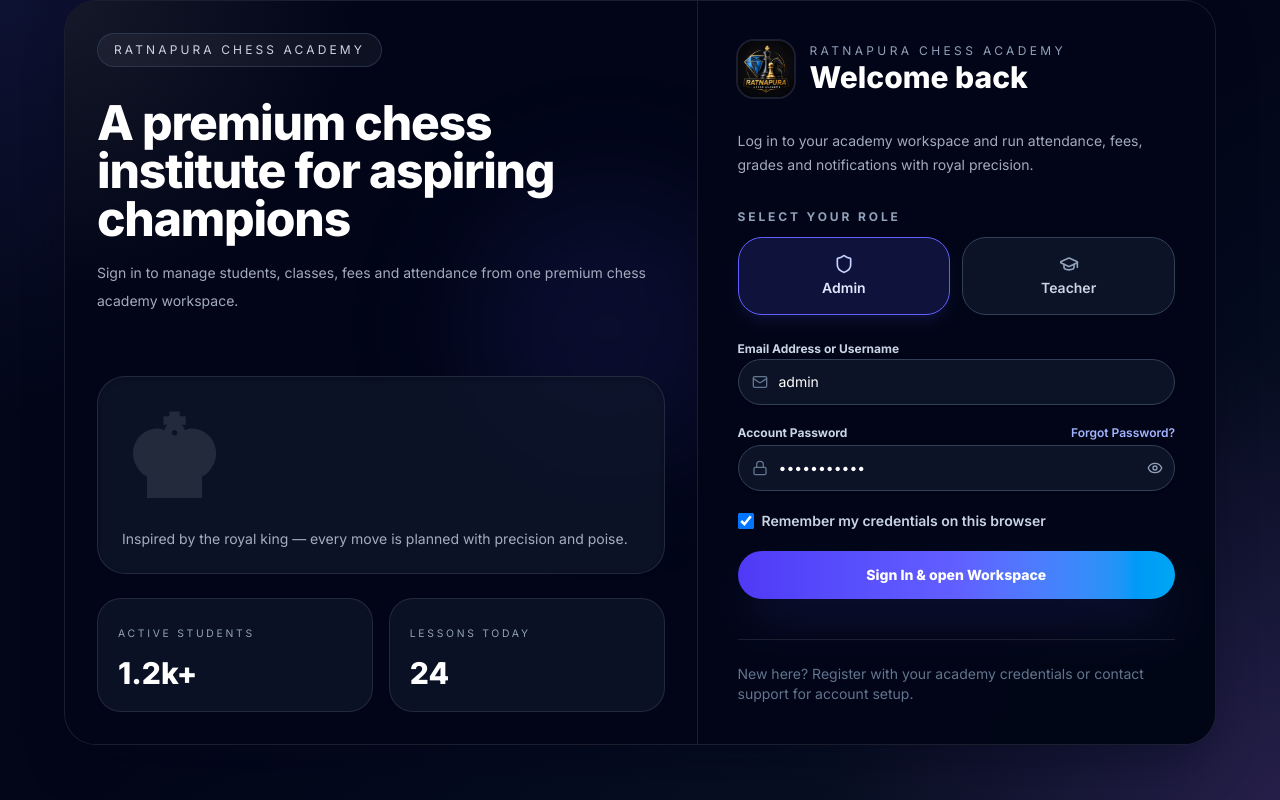
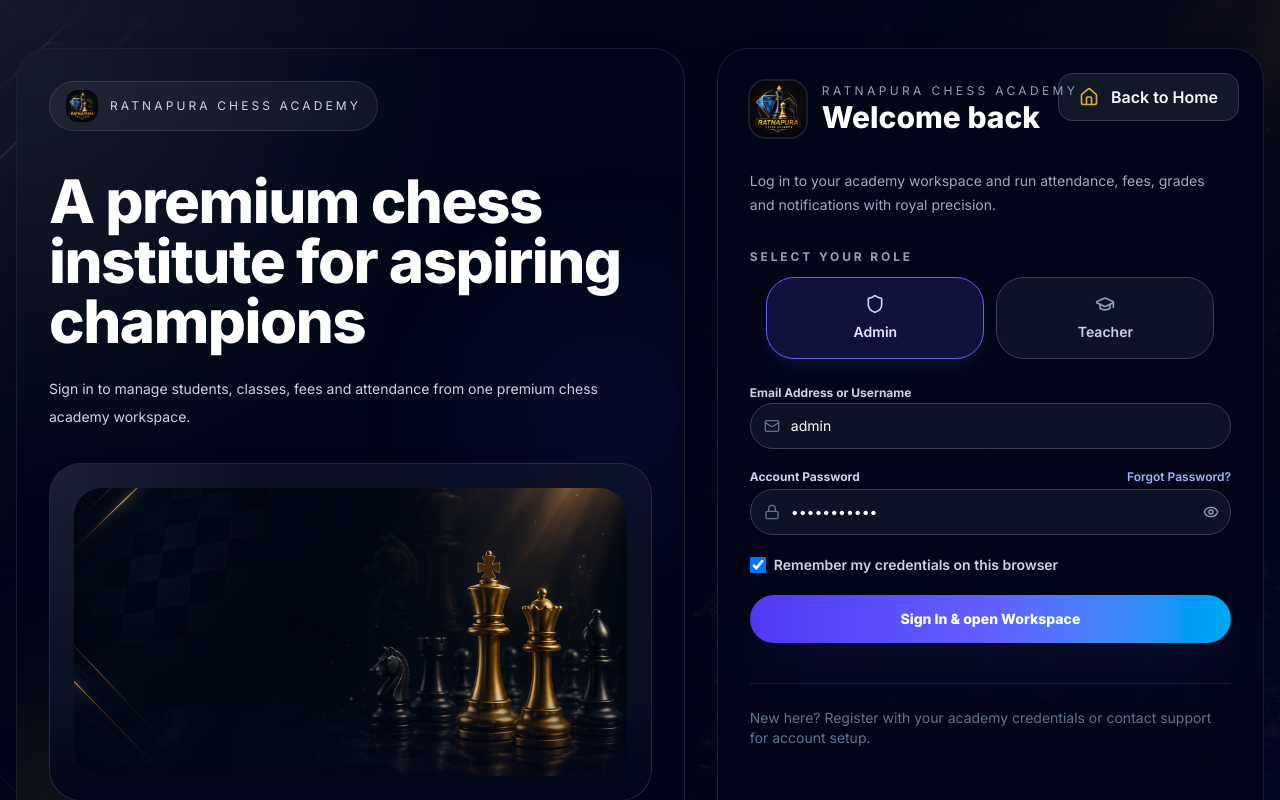
Before and after one commit to LihiniAthukorala/Academy-System, a React (Vite) app: page /login in a window 1280 px wide. Shown: the top 800 px of the page. Built offline with nearby package versions, Linux system fonts and the light colour scheme.

Commit message:
Enhance UI components in Sidebar, Dashboard, and Login pages; add background image for improved aesthetics

```diff
--- a/src/components/Sidebar.jsx
+++ b/src/components/Sidebar.jsx
@@ -121,13 +121,14 @@ export const Sidebar = ({ isCollapsed, setIsCollapsed, isMobileOpen, setIsMobile
                             to={item.path}
                             onClick={() => setIsMobileOpen(false)}
                             className={({ isActive }) =>
-                                `flex items-center gap-3 px-4 py-3 rounded-3xl text-sm font-semibold transition-all duration-200 group relative ${isActive
+                                `relative flex items-center gap-3 px-4 py-3 rounded-3xl text-sm font-semibold transition-all duration-200 group ${isActive
                                     ? 'bg-violet-100/90 text-violet-700 shadow-[0_10px_30px_-20px_rgba(79,70,229,0.45)] border-l-4 border-violet-500'
-                                    : 'text-slate-700 hover:bg-slate-100 dark:text-slate-300 dark:hover:bg-slate-900/80 hover:text-slate-900'
+                                    : 'text-slate-700 dark:text-slate-300 hover:bg-[rgba(255,255,255,0.07)] hover:text-[#F8FAFC] dark:hover:text-[#F8FAFC] hover:border hover:border-[rgba(212,175,55,0.15)]'
                                 }`
                             }
                         >
-                            <Icon className="w-5 h-5 shrink-0 transition-transform group-hover:scale-110 ${isActive ? 'text-violet-600' : 'text-slate-500'}" />
+                            <span className="pointer-events-none absolute left-0 top-1/2 h-8 w-1 -translate-y-1/2 rounded-full bg-transparent transition-all duration-200 group-hover:bg-[#D4AF37] opacity-0 group-hover:opacity-100" />
+                            <Icon className={`w-5 h-5 shrink-0 transition-transform duration-200 group-hover:scale-110 ${isActive ? 'text-violet-600' : 'text-slate-500 group-hover:text-[#D4AF37]'}`} />
                             {!isCollapsed && <span className="flex-1 truncate">{item.label}</span>}
 
                             {/* Badge count */}
--- a/src/pages/Dashboard.jsx
+++ b/src/pages/Dashboard.jsx
@@ -223,24 +223,29 @@ export const Dashboard = () => {
                         </div>
                     </div>
 
-                    <div className="relative hidden overflow-hidden rounded-[2.25rem] border border-white/10 bg-white/5 p-6 shadow-[0_40px_120px_-50px_rgba(0,0,0,0.8)] backdrop-blur-xl lg:block">
-                        <div className="absolute inset-0 bg-[radial-gradient(circle_at_top_left,_rgba(255,255,255,0.08),transparent_45%)]" />
+                    <div className="group relative hidden overflow-hidden rounded-[2.25rem] border border-[rgba(212,175,55,0.18)] bg-slate-950/25 p-6 shadow-[0_40px_120px_-50px_rgba(0,0,0,0.8)] backdrop-blur-xl lg:block transition-transform duration-300 hover:-translate-y-0.5">
+                        <div className="absolute inset-0 bg-[radial-gradient(circle_at_top_right,_rgba(212,175,55,0.14),transparent_28%)]" />
                         <div className="absolute inset-0 bg-[radial-gradient(circle_at_bottom_right,_rgba(79,70,229,0.14),transparent_35%)]" />
+                        <div className="absolute top-6 right-6 h-36 w-36 rounded-full bg-[#F6D778]/15 blur-3xl opacity-90 pointer-events-none" />
+                        <div className="absolute top-20 right-16 h-24 w-24 rounded-full bg-[#D4AF37]/10 blur-3xl opacity-80 pointer-events-none" />
+                        <div className="absolute left-10 top-32 h-1 w-1 rounded-full bg-[#D4AF37]/40 blur-sm opacity-90" />
+                        <div className="absolute right-14 bottom-20 h-1 w-1 rounded-full bg-[#F6D778]/40 blur-sm opacity-90" />
+                        <div className="absolute left-20 bottom-16 h-2 w-2 rounded-full bg-[#D4AF37]/40 blur-sm opacity-90" />
                         <div className="relative flex h-full items-center justify-center">
-                            <div className="relative h-80 w-60 rounded-[2.25rem] border border-white/15 bg-white/10 shadow-[0_30px_70px_-30px_rgba(255,255,255,0.15)] backdrop-blur-2xl">
-                                <div className="absolute inset-0 rounded-[2.25rem] bg-gradient-to-b from-white/15 to-transparent" />
-                                <div className="absolute left-1/2 top-6 -translate-x-1/2 text-[5.5rem] text-white/90">♔</div>
-                                <div className="absolute bottom-6 left-1/2 -translate-x-1/2 text-sm uppercase tracking-[0.3em] text-slate-300">Glass King</div>
+                            <div className="relative h-80 w-60 rounded-[2.25rem] border border-[rgba(212,175,55,0.2)] bg-white/10 shadow-[0_30px_70px_-30px_rgba(212,175,55,0.18)] backdrop-blur-2xl transition-transform duration-300 group-hover:-translate-y-1">
+                                <div className="absolute inset-0 rounded-[2.25rem] bg-gradient-to-b from-[#F6D778]/15 to-transparent" />
+                                <div className="absolute left-1/2 top-6 -translate-x-1/2 text-[5.5rem] text-[#D4AF37] drop-shadow-[0_0_30px_rgba(212,175,55,0.35)]">♔</div>
+                                <div className="absolute bottom-6 left-1/2 -translate-x-1/2 text-sm uppercase tracking-[0.3em] text-[#F6D778]">Glass King</div>
                             </div>
-                            <div className="absolute right-5 top-12 h-44 w-36 rounded-[2rem] border border-white/15 bg-white/10 shadow-[0_20px_40px_-20px_rgba(255,255,255,0.18)] backdrop-blur-2xl">
-                                <div className="absolute inset-0 rounded-[2rem] bg-gradient-to-b from-white/10 to-transparent" />
-                                <div className="absolute left-1/2 top-8 -translate-x-1/2 text-[5rem] text-white/80">♕</div>
-                                <div className="absolute bottom-5 left-1/2 -translate-x-1/2 text-[0.66rem] uppercase tracking-[0.24em] text-slate-400">Glass Queen</div>
+                            <div className="absolute right-5 top-12 h-44 w-36 rounded-[2rem] border border-[rgba(212,175,55,0.18)] bg-white/10 shadow-[0_20px_40px_-20px_rgba(212,175,55,0.2)] backdrop-blur-2xl transition-transform duration-300 group-hover:-translate-y-1">
+                                <div className="absolute inset-0 rounded-[2rem] bg-gradient-to-b from-[#F6D778]/12 to-transparent" />
+                                <div className="absolute left-1/2 top-8 -translate-x-1/2 text-[5rem] text-[#D4AF37]/95 drop-shadow-[0_0_22px_rgba(212,175,55,0.28)]">♕</div>
+                                <div className="absolute bottom-5 left-1/2 -translate-x-1/2 text-[0.66rem] uppercase tracking-[0.24em] text-[#F6D778]">Glass Queen</div>
                             </div>
                         </div>
-                        <div className="absolute left-6 bottom-10 text-[4rem] text-white/10">♘</div>
-                        <div className="absolute right-8 bottom-24 text-[4.5rem] text-white/10">♖</div>
-                        <div className="absolute left-14 top-24 text-[4rem] text-white/10">♗</div>
+                        <div className="absolute left-6 bottom-10 text-[4rem] text-[#8C641A]/10">♘</div>
+                        <div className="absolute right-8 bottom-24 text-[4.5rem] text-[#8C641A]/10">♖</div>
+                        <div className="absolute left-14 top-24 text-[4rem] text-[#8C641A]/10">♗</div>
                     </div>
                 </div>
             </section>
--- a/src/pages/Login.jsx
+++ b/src/pages/Login.jsx
@@ -2,7 +2,7 @@ import React, { useState } from 'react';
 import { useForm } from 'react-hook-form';
 import { useAcademy } from '../context/AcademyContext';
 import { useNavigate } from 'react-router-dom';
-import { Eye, EyeOff, Lock, Mail, BookOpenCheck, Shield, GraduationCap, UserCircle } from 'lucide-react';
+import { Eye, EyeOff, Home, Lock, Mail, BookOpenCheck, Shield, GraduationCap, UserCircle } from 'lucide-react';
 
 export const Login = () => {
     const { login } = useAcademy();
@@ -37,50 +37,65 @@ export const Login = () => {
     ];
 
     return (
-        <div className="min-h-screen relative overflow-hidden bg-slate-950 text-slate-100">
-            <div className="absolute inset-0 bg-chessboard opacity-25 pointer-events-none"></div>
-            <div className="absolute inset-0 bg-gradient-to-br from-slate-950 via-slate-950/95 to-slate-900/85 pointer-events-none"></div>
-            <div className="absolute inset-0 bg-[radial-gradient(circle_at_top_left,_rgba(99,102,241,0.12),transparent_28%),radial-gradient(circle_at_bottom_right,_rgba(168,85,247,0.16),transparent_30%)] pointer-events-none"></div>
-
-            <div className="relative z-10 mx-auto grid w-full max-w-6xl overflow-hidden rounded-[2rem] border border-white/10 bg-slate-950/95 shadow-2xl shadow-slate-950/40 sm:grid-cols-[1.1fr_0.9fr]">
-                <div className="relative hidden overflow-hidden border-r border-white/10 bg-slate-950/90 p-8 sm:flex flex-col justify-between">
-                    <div className="absolute inset-0 bg-[radial-gradient(circle_at_top_left,_rgba(255,255,255,0.08),transparent_30%)] pointer-events-none"></div>
-                    <div className="absolute right-[-8%] top-1/4 h-[280px] w-[280px] rounded-full bg-indigo-500/10 blur-3xl pointer-events-none"></div>
-                    <div className="relative z-10 flex h-full flex-col justify-between gap-8">
+        <div className="min-h-screen bg-slate-950 text-slate-100 relative overflow-hidden">
+            <div className="absolute inset-0 bg-[url('/bc.png')] bg-center bg-cover opacity-10 pointer-events-none" />
+            <div className="absolute inset-0 bg-[radial-gradient(circle_at_top_left,_rgba(255,255,255,0.08),transparent_35%),radial-gradient(circle_at_bottom_right,_rgba(79,70,229,0.08),transparent_35%)] pointer-events-none" />
+            <div className="absolute inset-0 bg-chessboard opacity-6 pointer-events-none" />
+            <div className="relative mx-auto flex min-h-screen w-full max-w-[1440px] items-center justify-center px-4 py-12">
+                <div className="grid w-full gap-8 lg:grid-cols-[1.1fr_0.9fr]">
+                    <div className="relative overflow-hidden rounded-[2rem] border border-white/10 bg-slate-950/90 p-8 shadow-2xl shadow-slate-950/40">
+                        <div className="absolute inset-0 bg-[radial-gradient(circle_at_top_left,_rgba(255,255,255,0.1),transparent_40%)] opacity-80" />
+                        <div className="absolute right-[-8%] top-1/4 h-[260px] w-[260px] rounded-full bg-[#4F46E5]/10 blur-3xl" />
+                        <div className="absolute left-[-8%] bottom-10 h-[240px] w-[240px] rounded-full bg-[#D4AF37]/10 blur-3xl" />
+                        <div className="relative z-10 flex min-h-[620px] flex-col justify-between gap-8">
                             <div>
-                            <span className="inline-flex items-center gap-2 rounded-full border border-slate-700/70 bg-white/5 px-4 py-2 text-xs uppercase tracking-[0.26em] text-slate-300">
+                                <div className="inline-flex items-center gap-3 rounded-full border border-white/10 bg-white/5 px-4 py-2 text-xs uppercase tracking-[0.26em] text-slate-300">
+                                    <img src="/ratnapura-logo.jpeg" alt="Ratnapura Chess Academy" className="h-8 w-8 rounded-xl object-cover" />
                                     Ratnapura Chess Academy
-                            </span>
-                            <h1 className="mt-8 text-4xl font-extrabold tracking-tight text-white sm:text-5xl">
+                                </div>
+                                <h1 className="mt-10 text-4xl font-black tracking-tight text-white sm:text-5xl lg:text-6xl">
                                     A premium chess institute for aspiring champions
                                 </h1>
-                            <p className="mt-4 max-w-xl text-sm leading-7 text-slate-300/80">
+                                <p className="mt-6 max-w-xl text-sm leading-7 text-slate-300">
                                     Sign in to manage students, classes, fees and attendance from one premium chess academy workspace.
                                 </p>
                             </div>
 
-                        <div className="grid gap-6">
-                            <div className="rounded-[1.75rem] border border-white/10 bg-slate-900/75 p-6 shadow-inner shadow-slate-950/25">
-                                <div className="text-[7rem] font-black leading-none text-white/10 select-none">♚</div>
-                                <p className="mt-4 text-sm text-slate-300/80">
-                                    Inspired by the royal king — every move is planned with precision and poise.
-                                </p>
+                            <div className="relative overflow-hidden rounded-[2rem] border border-white/10 bg-slate-900/65 p-6 shadow-2xl shadow-slate-950/30 backdrop-blur-xl">
+                                <div className="absolute inset-0 bg-[radial-gradient(circle_at_top_left,_rgba(255,255,255,0.08),transparent_30%)]" />
+                                <img
+                                    src="/bc.png"
+                                    alt="Chess hero"
+                                    className="mx-auto h-72 w-full rounded-[1.75rem] object-cover opacity-90"
+                                />
+                                <div className="absolute inset-x-0 bottom-0 h-28 bg-gradient-to-t from-slate-950 to-transparent" />
                             </div>
+
                             <div className="grid gap-4 sm:grid-cols-2">
-                                <div className="rounded-3xl border border-white/10 bg-slate-900/70 p-5">
-                                    <span className="text-[0.65rem] uppercase tracking-[0.26em] text-slate-400">Active Students</span>
-                                    <p className="mt-3 text-3xl font-extrabold text-white">1.2k+</p>
+                                <div className="rounded-[1.75rem] border border-white/10 bg-white/10 p-5 shadow-[0_30px_70px_-40px_rgba(255,255,255,0.12)] backdrop-blur-xl">
+                                    <p className="text-[0.65rem] uppercase tracking-[0.3em] text-slate-400">Active Students</p>
+                                    <p className="mt-3 text-3xl font-black text-white">1.2k+</p>
                                 </div>
-                                <div className="rounded-3xl border border-white/10 bg-slate-900/70 p-5">
-                                    <span className="text-[0.65rem] uppercase tracking-[0.26em] text-slate-400">Lessons Today</span>
-                                    <p className="mt-3 text-3xl font-extrabold text-white">24</p>
-                                </div>
+                                <div className="rounded-[1.75rem] border border-white/10 bg-white/10 p-5 shadow-[0_30px_70px_-40px_rgba(255,255,255,0.12)] backdrop-blur-xl">
+                                    <p className="text-[0.65rem] uppercase tracking-[0.3em] text-slate-400">Lessons Today</p>
+                                    <p className="mt-3 text-3xl font-black text-white">24</p>
                                 </div>
                             </div>
                         </div>
                     </div>
 
-                <div className="relative bg-slate-950/90 p-8 sm:p-10">
+                    <div className="relative overflow-hidden rounded-[2rem] border border-white/10 bg-slate-950/95 p-8 shadow-2xl shadow-slate-950/40">
+                        <button
+                            type="button"
+                            onClick={() => navigate('/')}
+                            className="group mx-auto mb-6 flex h-12 w-full max-w-[320px] items-center justify-center gap-3 rounded-[14px] border border-[#2D3A56] bg-[#111827] px-5 text-[16px] font-semibold text-[#F8FAFC] transition duration-250 ease-out hover:border-[#D4AF37] hover:bg-[#1A2438] hover:text-[#D4AF37] active:scale-[0.98] sm:absolute sm:right-6 sm:top-6 sm:mx-0 sm:w-auto"
+                            style={{ fontFamily: 'Inter, sans-serif' }}
+                        >
+                            <Home className="w-5 h-5 text-[#D4AF37] transition-transform duration-250 group-hover:scale-105" />
+                            <span>Back to Home</span>
+                        </button>
+
+                        <div className="relative z-10">
                             <div className="mb-8 flex items-center gap-4">
                                 <img src="/ratnapura-logo.jpeg" alt="Ratnapura Chess Academy logo" className="h-14 w-14 rounded-2xl object-cover ring-2 ring-white/10" />
                                 <div>
@@ -107,7 +122,7 @@ export const Login = () => {
                                                     key={role.id}
                                                     type="button"
                                                     onClick={() => setSelectedRole(role.id)}
-                                            className={`flex flex-col items-center justify-center gap-1 rounded-3xl border px-3 py-4 text-center text-sm font-semibold transition-all duration-200 ${isSelected
+                                                    className={`flex flex-col items-center justify-center gap-2 rounded-[1.75rem] border px-4 py-4 text-center text-sm font-semibold transition-all duration-200 ${isSelected
                                                         ? 'border-indigo-500 bg-indigo-500/15 text-indigo-100 shadow-lg shadow-indigo-500/10'
                                                         : 'border-slate-700 bg-slate-900/80 text-slate-300 hover:border-slate-500 hover:bg-slate-900/95'
                                                     }`}
@@ -137,7 +152,7 @@ export const Login = () => {
                                                 }
                                             })}
                                             type="text"
-                                    placeholder="admin, teacher, or email"
+                                            placeholder="admin or teacher"
                                             className={`pl-10 pr-4 py-3 w-full rounded-3xl border bg-slate-900/80 text-sm text-white shadow-sm transition-all ${errors.emailOrUsername
                                                 ? 'border-rose-500 ring-2 ring-rose-500/10'
                                                 : 'border-slate-700 focus:border-indigo-500 ring-1 ring-transparent focus:ring-indigo-500/20'
@@ -235,6 +250,8 @@ export const Login = () => {
                         </div>
                     </div>
                 </div>
+            </div>
+        </div>
     );
 };
 
```
Also changed, not shown: bc.png (added), public/bc.png (added). Lines whose indentation alone changed are shown as unchanged.
